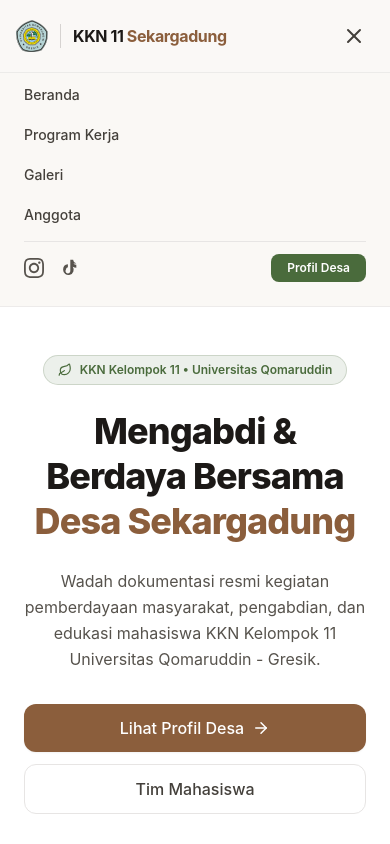
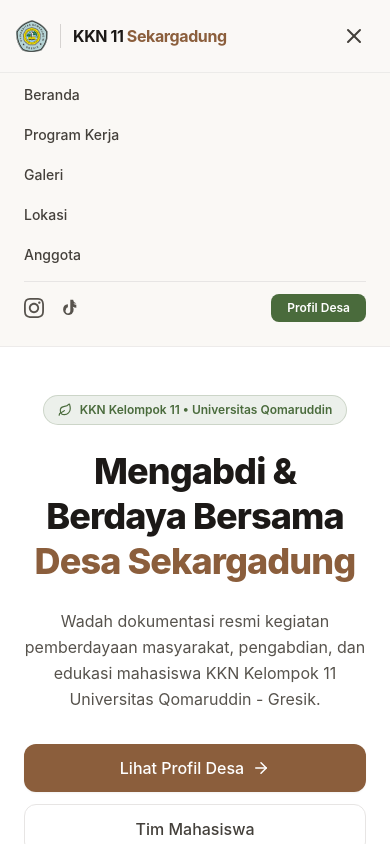
Before and after one commit to kangfadho/kkn11-sekargadung, a React (Vite) app: page / in a window 390 px wide. Both pictures are taken after a click on the button "Toggle Menu". Shown: the top 844 px of the page. Built offline with nearby package versions, Linux system fonts and the light colour scheme.

Commit message:
updet boss

```diff
--- a/src/components/navbar.jsx
+++ b/src/components/navbar.jsx
@@ -94,6 +94,13 @@
             Galeri
           </a>
           <a
+            href="#lokasi"
+            onClick={() => setIsOpen(false)}
+            className="block text-sm font-medium text-stone-700 hover:text-[#4A6B3C] py-1"
+          >
+            Lokasi
+          </a>
+          <a
             href="#anggota"
             onClick={() => setIsOpen(false)}
             className="block text-sm font-medium text-stone-700 hover:text-[#4A6B3C] py-1"
```
